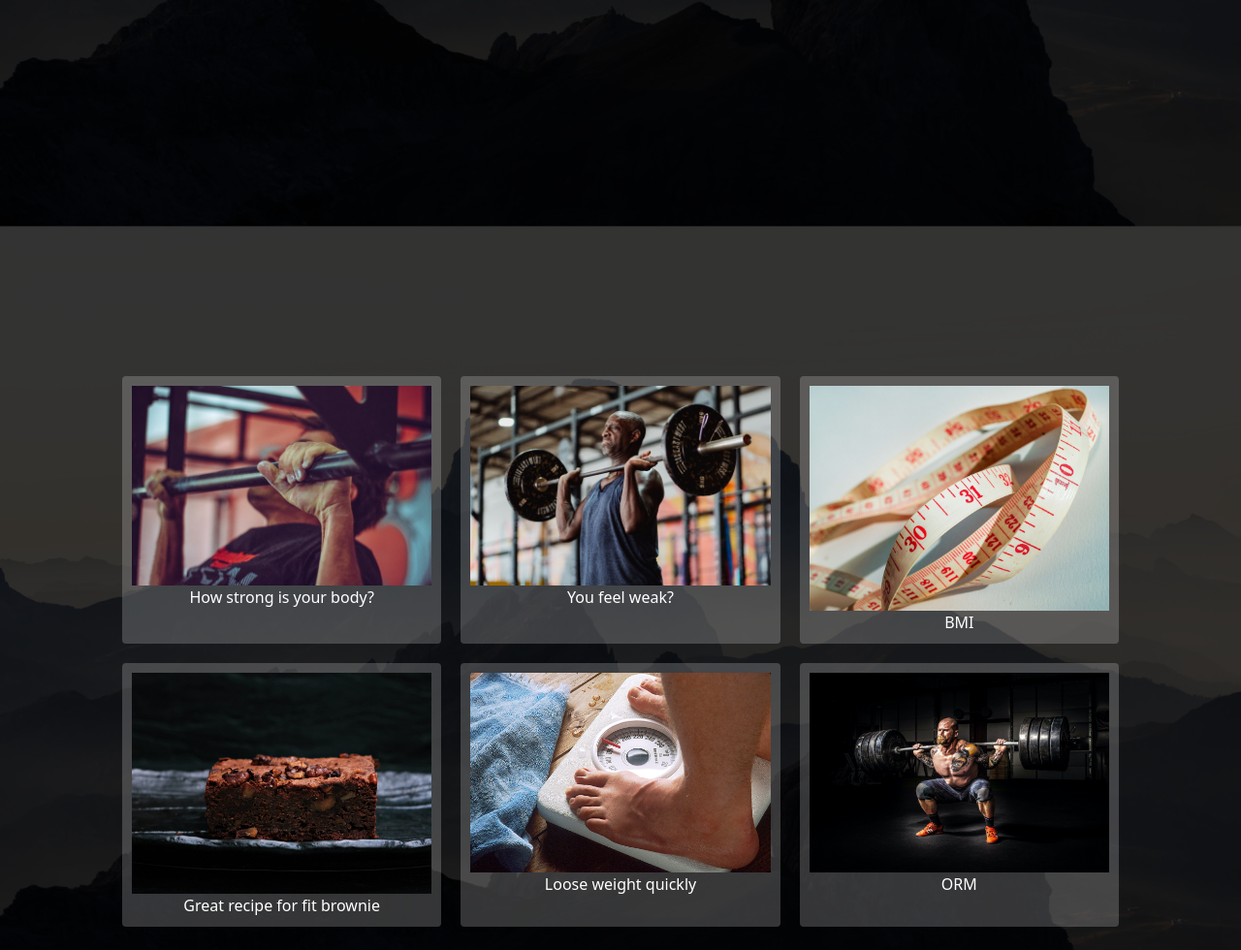
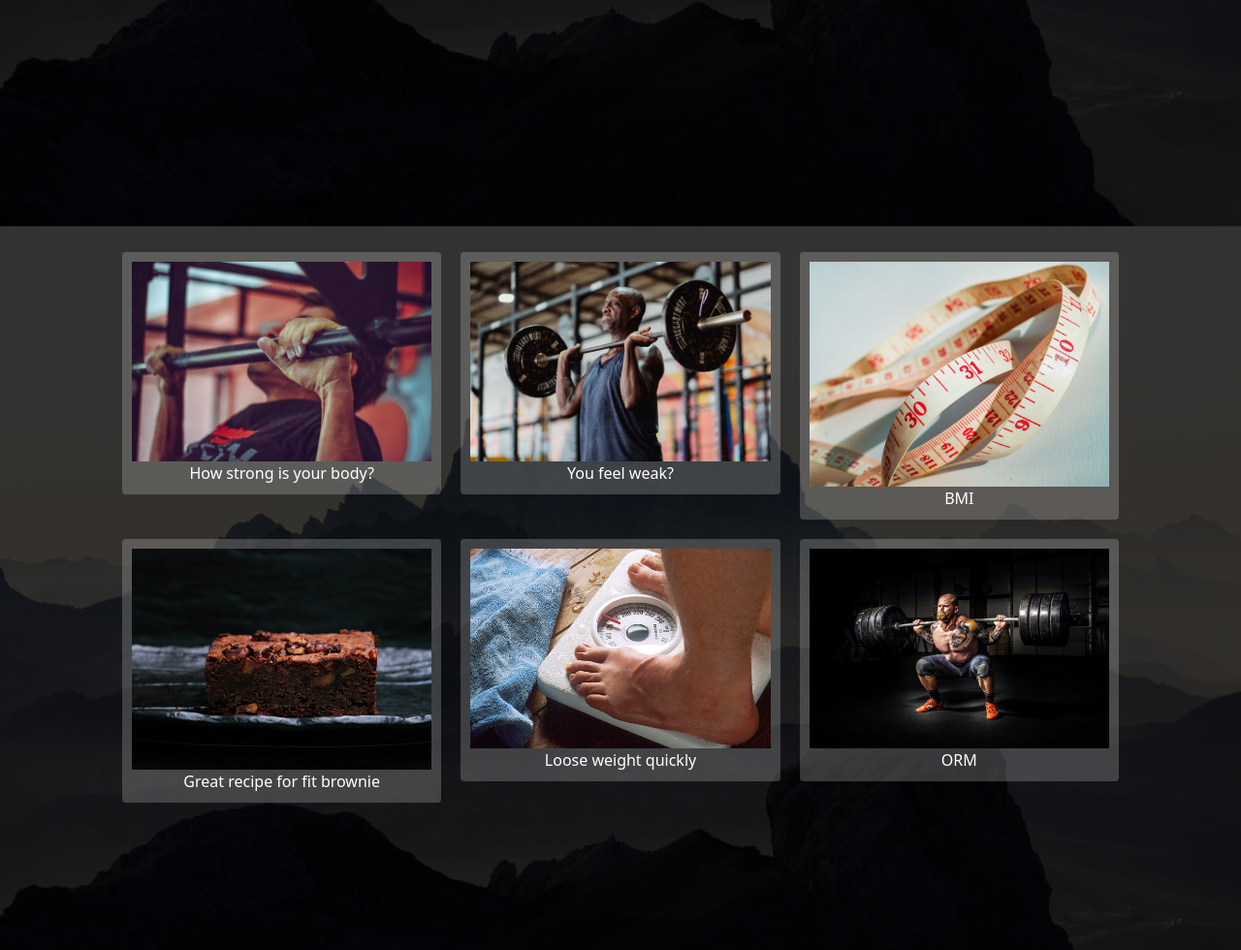
Before and after one commit to joanna-salek/fit-web-app, a Flask app: page / in a window 1280 px wide. Shown: the part 620-1600 px from the top of the page at 97% size. Run offline with Flask 2, Linux system fonts and the light colour scheme; parts of the project's set-up code (start-up, migrations or seed data) failed here and were passed over; some libraries are stand-ins or nearby versions.

Commit message:
heroku changes

```diff
--- a/app.py
+++ b/app.py
@@ -69,8 +69,6 @@ def register():
     else:
         register = True
         return render_template("register.html", user=user_check(), register=register)
-
-
 
 @app.route('/log-in', methods=['POST', 'GET'])
 def log_in():
--- a/auth/auth.py
+++ b/auth/auth.py
@@ -24,6 +24,6 @@ def user():
 
 @auth.route('/log-out')
 def log_out():
-    session.pop("email", None)
+    session.pop("user", None)
     flash("you have log-out successfully", "success")
     return redirect(url_for("log_in"))
--- a/requirements.txt
+++ b/requirements.txt
@@ -16,3 +16,4 @@ requests==2.25.1
 SQLAlchemy==1.3.22
 urllib3==1.26.2
 Werkzeug==1.0.1
+redis==3.5.3
--- a/static/css/new.css
+++ b/static/css/new.css
@@ -91,13 +91,19 @@ body {
 
 .first {
     background-color: rgba(255, 255, 255, 0.2);
-    max-height: 100%;
+    height: 100%;
+    width: auto;
     max-width: 100%;
     text-align: center;
     display: block;
     margin: 10px;
     padding: 10px;
+}
 
+.first > img {
+    object-fit: cover;
+    /*width: 100%;*/
+    /*max-height: 600px;*/
 }
 
 .my-row{
@@ -106,10 +112,9 @@ body {
 }
 
 .my-container{
-    border: 10px;
-    height: 110vh;
-    padding: 10% 10%;
-
+    /*border: 10px;*/
+    /*height: 110vh;*/
+    padding: 0 10%;
 }
 
 
--- a/templates/index1.html
+++ b/templates/index1.html
@@ -18,19 +18,19 @@
         <div class="row my-row">
             <div class="col-sm rounded first">
                  <div class="image-container">
-                    <img style="height: 100%; width: 100%; object-fit: contain" src="../static/pull-up.jpg" alt="IMAGE">
+                    <img class="img-fluid" src="../static/pull-up.jpg" alt="IMAGE">
                 </div>
                 <div class="centered"><a href={{ url_for("register")}}>How strong is your body?</a></div>
             </div>
             <div class="col-sm rounded first">
                  <div class="image-container">
-                    <img style="height: 100%; width: 100%; object-fit: contain" src="../static/strict-press.jpg" alt="IMAGE">
+                    <img class="img-fluid" src="../static/strict-press.jpg" alt="IMAGE">
                 </div>
                 <div class="centered"><a href={{ url_for("basic")}}>You feel weak?</a></div>
             </div>
             <div class="col-sm rounded first">
                  <div class="image-container">
-                    <img style="height: 100%; width: 100%; object-fit: contain" src="../static/measure.jpg" alt="IMAGE">
+                    <img class="img-fluid" src="../static/measure.jpg" alt="IMAGE">
                 </div>
                 <div class="centered"><a href={{ url_for("bmi") }}>BMI</a></div>
             </div>
@@ -38,19 +38,19 @@
         <div class="row my-row">
             <div class="col-sm rounded first">
                  <div class="image-container">
-                    <img style="height: 100%; width: 100%; object-fit: contain" src="../static/brownie.jpg" alt="IMAGE">
+                    <img class="img-fluid" src="../static/brownie.jpg" alt="IMAGE">
                 </div>
                 <div class="centered"><a href={{ url_for("brownie")}}>Great recipe for fit brownie</a></div>
             </div>
             <div class="col-sm rounded first">
                 <div class="image-container">
-                    <img style="height: 100%; width: 100%; object-fit: contain" src="../static/weight.jpg" alt="IMAGE">
+                    <img class="img-fluid" src="../static/weight.jpg" alt="IMAGE">
                 </div>
                 <div class="centered"><a href={{ url_for("diets")}}>Loose weight quickly</a></div>
             </div>
             <div class="col-sm rounded first">
                  <div class="image-container">
-                    <img style="height: 100%; width: 100%; object-fit: contain" src="../static/squat1.jpg" alt="IMAGE">
+                    <img class="img-fluid" src="../static/squat1.jpg" alt="IMAGE">
                 </div>
                 <div class="centered"><a href={{ url_for("orm") }}>ORM</a></div>
             </div>
```
Also changed, not shown: auth/templates/lifts.html (+4 -9 lines), templates/result.html (+6 -4 lines), 1 other file.
